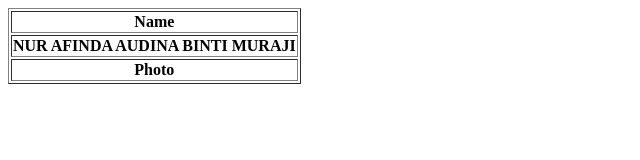
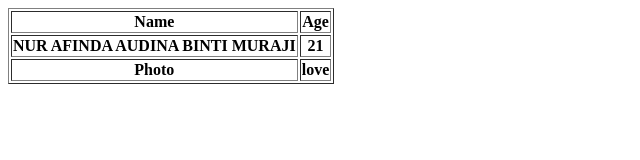
Before and after one commit to afindaaudina/Lab2_webdev, a plain HTML site: page index.html in a window 1280 px wide. Shown: the whole page, without its empty margins (0-640 px from the left). Drawn offline with Linux system fonts and the light colour scheme.

Commit message:
add new info.html

```diff
--- a/index.html
+++ b/index.html
@@ -2,12 +2,14 @@
     <table border="1">
         <tr>
             <th>Name</th>
+            <th>Age</th>
         </tr>
 
 
 
         <tr>
             <th>NUR AFINDA AUDINA BINTI MURAJI</th>
+            <th>21</th>
 
         </tr>
 
@@ -15,6 +17,7 @@
 
         <tr>
             <th>Photo</th>
+            <th>love</th>
 
         </tr>
 
```
